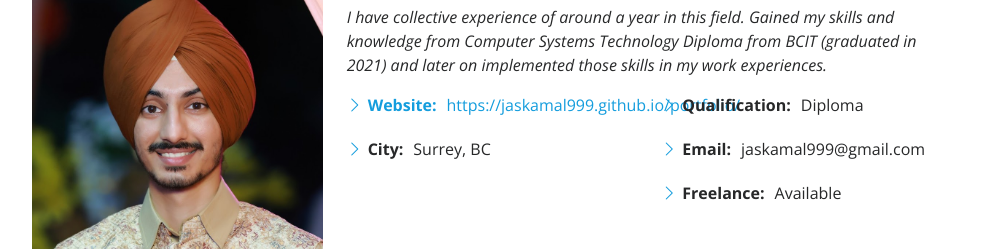
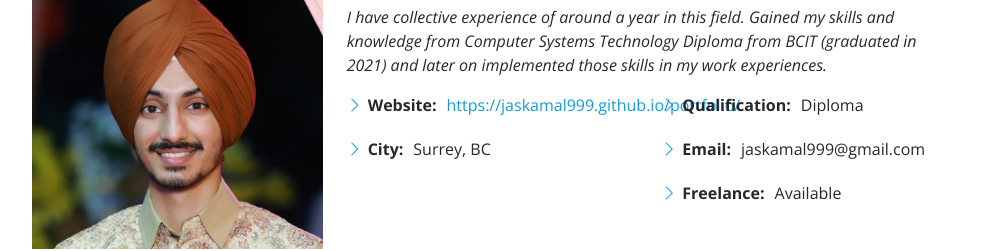
Before and after one commit to jaskamal999/portfolio, a plain HTML site: page index.html in a window 1280 px wide. Shown: the part 1051-1302 px from the top of the page, without its empty margins (298-1280 px from the left). Drawn offline with nearby package versions, Linux system fonts and the light colour scheme.

Commit message:
Update index.html

```diff
--- a/index.html
+++ b/index.html
@@ -90,7 +90,7 @@
             <div class="row">
               <div class="col-lg-6">
                 <ul>
-                  <a href="https://jaskamal999.github.io/portfolio/" target="_blank"><li><i class="bi bi-chevron-right"></i> <strong>Website:</strong> <span>https://jaskamal999.github.io/portfolio/</span></li></a>
+                  <li><i class="bi bi-chevron-right"></i> <strong>Website:</strong> <a href="https://jaskamal999.github.io/portfolio/" target="_blank"><span>https://jaskamal999.github.io/portfolio/</span></a></li>
                   <li><i class="bi bi-chevron-right"></i> <strong>City:</strong> <span>Surrey, BC</span></li>
                 </ul>
               </div>
```
